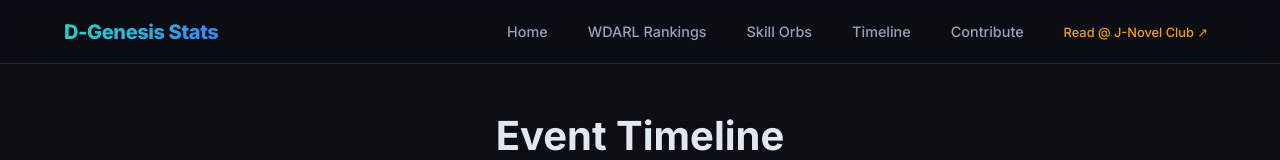
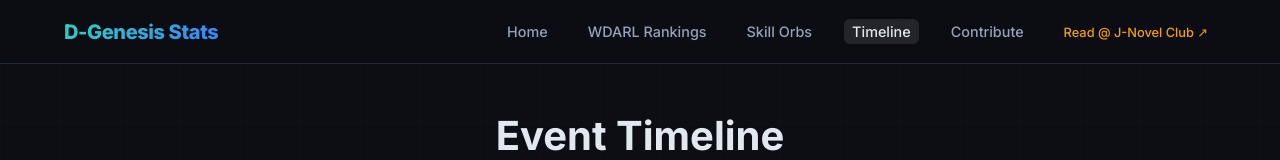
Before and after one commit to sorvani/dgenesisinfo, a Next.js app: page /timeline in a window 1280 px wide. Shown: the top 160 px of the page. Built offline with nearby package versions, Linux system fonts and the light colour scheme.

Commit message:
Highlight active navbar route, including active child pages visually

```diff
--- a/src/app/globals.css
+++ b/src/app/globals.css
@@ -177,6 +177,11 @@ h3 { font-size: clamp(1.125rem, 2.5vw, 1.5rem); }
   padding: var(--space-xs) var(--space-sm);
   border-radius: var(--radius-sm);
   transition: all var(--transition-fast);
+}
+
+.navbar-links a.active {
+  color: var(--text-primary);
+  background: rgba(255, 255, 255, 0.1);
 }
 
 .navbar-links a:hover {
--- a/src/components/Navbar.tsx
+++ b/src/components/Navbar.tsx
@@ -31,17 +31,23 @@ export function Navbar() {
           {menuOpen ? "✕" : "☰"}
         </button>
         <ul className={`navbar-links${menuOpen ? " open" : ""}`}>
-          {links.map((link) => (
+          {links.map((link) => {
+            const isActive = link.href === "/"
+              ? pathname === "/"
+              : pathname === link.href || pathname.startsWith(`${link.href}/`);
+
+            return (
               <li key={link.href}>
                 <Link
                   href={link.href}
-                className={pathname === link.href ? "active" : ""}
+                  className={isActive ? "active" : ""}
                   onClick={() => setMenuOpen(false)}
                 >
                   {link.label}
                 </Link>
               </li>
-          ))}
+            );
+          })}
           <li>
             <a
               href="https://j-novel.club/series?search=d-genesis"
```
Lines whose indentation alone changed are shown as unchanged.
